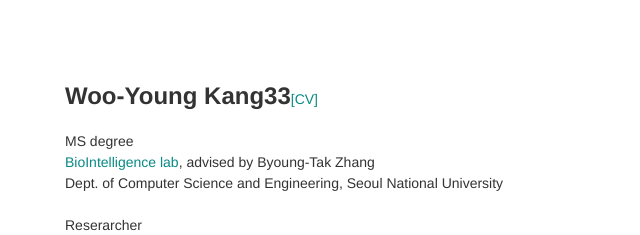
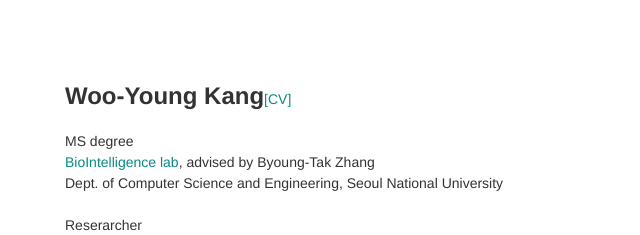
Before and after one commit to wykang/wykang.github.io, a plain HTML site: page index.html in a window 1280 px wide. Shown: the top 235 px of the page, 440-1080 px from the left. Drawn offline with nearby package versions, Linux system fonts and the light colour scheme.

Commit message:
Update index.html

```diff
--- a/index.html
+++ b/index.html
@@ -23,7 +23,7 @@
 	  <div class="col-md-4"><img class="thumbnail" src="./img/wykang.png" style="width: 200px; height: 250px;">
 	  </div>
 	  <div class="col-md-8">
-	  <font size='5'><b>Woo-Young Kang33</b></font><a href="">[CV]</a><br><br>
+	  <font size='5'><b>Woo-Young Kang</b></font><a href="">[CV]</a><br><br>
 	  MS degree <br>
 	  <a href="https://bi.snu.ac.kr">BioIntelligence lab</a>, advised by Byoung-Tak Zhang<br>
 	  Dept. of Computer Science and Engineering, Seoul National University <br>
```
